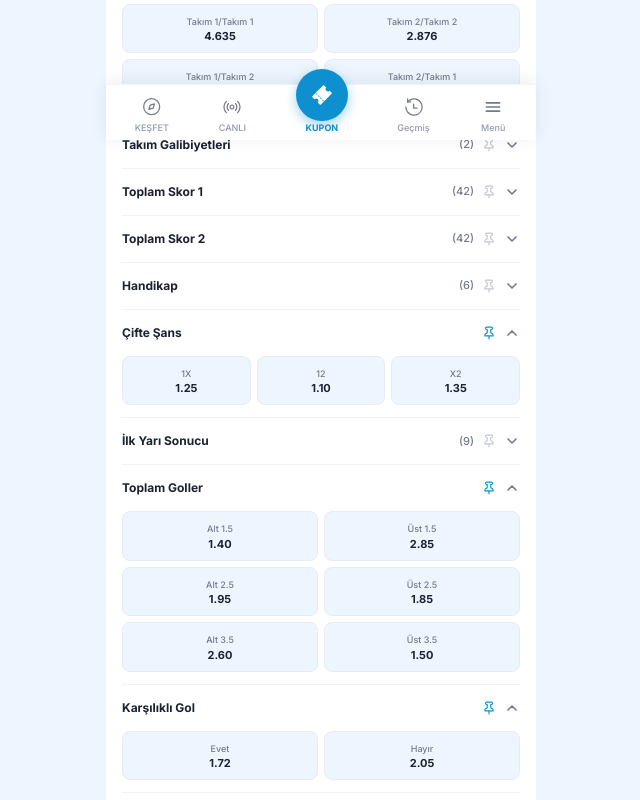
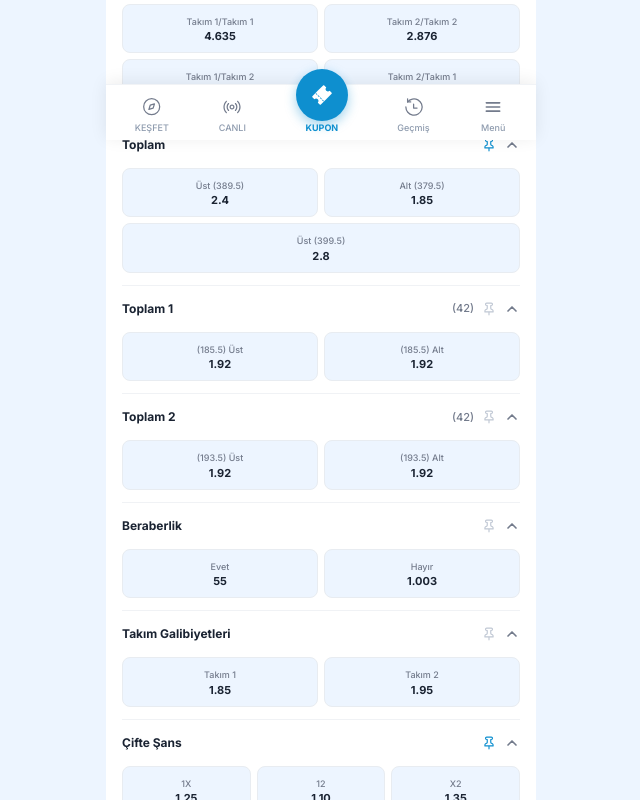
Before and after one commit to govindstallioni/betadonisapp, a Next.js app: page /match in a window 1280 px wide. Shown: the part 660-1460 px from the top of the page, without its empty margins (319-959 px from the left). Built offline with nearby package versions, Linux system fonts and the light colour scheme.

Commit message:
Update: MatchDetailScreen

```diff
--- a/src/components/MatchDetailScreen.tsx
+++ b/src/components/MatchDetailScreen.tsx
@@ -117,21 +117,20 @@ const defaultMatch = matchesData[0]
 
 // ── Static market data ─────────────────────────────────────────
 
-interface MarketRow {
-  label: string
-  value: string
-}
+interface MarketRow { label: string; value: string }
 
-interface MarketGroup {
+interface Market {
   title: string
+  tabs: number[]
   pinned?: boolean
   subCount?: number
   rows: MarketRow[][]
 }
 
-const markets: MarketGroup[] = [
+const allMarkets: Market[] = [
   {
     title: '1X2',
+    tabs: [0, 1],
     pinned: true,
     rows: [
       [
@@ -143,6 +142,7 @@ const markets: MarketGroup[] = [
   },
   {
     title: 'Toss Kazananı',
+    tabs: [0],
     pinned: true,
     rows: [
       [
@@ -153,6 +153,7 @@ const markets: MarketGroup[] = [
   },
   {
     title: 'Toss / Maç',
+    tabs: [0],
     pinned: true,
     rows: [
       [
@@ -166,27 +167,64 @@ const markets: MarketGroup[] = [
     ],
   },
   {
-    title: 'Takım Galibiyetleri',
-    subCount: 2,
-    rows: [],
+    title: 'Toplam',
+    tabs: [0, 1, 2],
+    pinned: true,
+    rows: [
+      [
+        { label: 'Üst (389.5)', value: '2.4' },
+        { label: 'Alt (379.5)', value: '1.85' },
+      ],
+      [
+        { label: 'Üst (399.5)', value: '2.8' },
+      ],
+    ],
   },
   {
-    title: 'Toplam Skor 1',
+    title: 'Toplam 1',
+    tabs: [0, 1, 2],
     subCount: 42,
-    rows: [],
+    rows: [
+      [
+        { label: '(185.5) Üst', value: '1.92' },
+        { label: '(185.5) Alt', value: '1.92' },
+      ],
+    ],
   },
   {
-    title: 'Toplam Skor 2',
+    title: 'Toplam 2',
+    tabs: [0, 1, 2],
     subCount: 42,
-    rows: [],
+    rows: [
+      [
+        { label: '(193.5) Üst', value: '1.92' },
+        { label: '(193.5) Alt', value: '1.92' },
+      ],
+    ],
   },
   {
-    title: 'Handikap',
-    subCount: 6,
-    rows: [],
+    title: 'Beraberlik',
+    tabs: [0, 1],
+    rows: [
+      [
+        { label: 'Evet', value: '55' },
+        { label: 'Hayır', value: '1.003' },
+      ],
+    ],
+  },
+  {
+    title: 'Takım Galibiyetleri',
+    tabs: [0],
+    rows: [
+      [
+        { label: 'Takım 1', value: '1.85' },
+        { label: 'Takım 2', value: '1.95' },
+      ],
+    ],
   },
   {
     title: 'Çifte Şans',
+    tabs: [0],
     pinned: true,
     rows: [
       [
@@ -197,31 +235,23 @@ const markets: MarketGroup[] = [
     ],
   },
   {
-    title: 'İlk Yarı Sonucu',
-    subCount: 9,
-    rows: [],
-  },
-  {
-    title: 'Toplam Goller',
-    pinned: true,
+    title: 'Handikap',
+    tabs: [0],
+    subCount: 6,
     rows: [
       [
-        { label: 'Alt 1.5', value: '1.40' },
-        { label: 'Üst 1.5', value: '2.85' },
+        { label: 'Takım 1 (-1.5)', value: '3.20' },
+        { label: 'Takım 2 (+1.5)', value: '1.32' },
       ],
       [
-        { label: 'Alt 2.5', value: '1.95' },
-        { label: 'Üst 2.5', value: '1.85' },
-      ],
-      [
-        { label: 'Alt 3.5', value: '2.60' },
-        { label: 'Üst 3.5', value: '1.50' },
+        { label: 'Takım 1 (+1.5)', value: '1.35' },
+        { label: 'Takım 2 (-1.5)', value: '3.10' },
       ],
     ],
   },
   {
     title: 'Karşılıklı Gol',
-    pinned: true,
+    tabs: [0],
     rows: [
       [
         { label: 'Evet', value: '1.72' },
@@ -230,9 +260,32 @@ const markets: MarketGroup[] = [
     ],
   },
   {
+    title: 'İlk Yarı Sonucu',
+    tabs: [0],
+    rows: [
+      [
+        { label: 'W1', value: '3.40' },
+        { label: 'X', value: '2.10' },
+        { label: 'W2', value: '2.60' },
+      ],
+    ],
+  },
+  {
     title: 'Doğru Skor',
+    tabs: [0],
     subCount: 28,
-    rows: [],
+    rows: [
+      [
+        { label: '1-0', value: '7.50' },
+        { label: '0-1', value: '6.00' },
+        { label: '1-1', value: '5.50' },
+      ],
+      [
+        { label: '2-0', value: '12.00' },
+        { label: '0-2', value: '10.00' },
+        { label: '2-1', value: '9.00' },
+      ],
+    ],
   },
 ]
 
@@ -257,10 +310,13 @@ export default function MatchDetailScreen({ matchId }: { matchId?: string }) {
 
   const [activeFilter, setActiveFilter] = useState(0)
   const [activeSubTab, setActiveSubTab] = useState(0)
+  const [sectionOpen, setSectionOpen] = useState(true)
   const [expandedMarkets, setExpandedMarkets] = useState<Set<number>>(
-    new Set(markets.map((m, i) => (m.rows.length > 0 ? i : -1)).filter(i => i >= 0))
+    new Set(allMarkets.map((m, i) => (m.rows.length > 0 ? i : -1)).filter(i => i >= 0))
   )
   const [selectedOdds, setSelectedOdds] = useState<Set<string>>(new Set())
+
+  const visibleMarkets = allMarkets.filter(m => m.tabs.includes(activeFilter))
 
   const toggleMarket = (i: number) => {
     setExpandedMarkets(prev => {
@@ -456,16 +512,17 @@ export default function MatchDetailScreen({ matchId }: { matchId?: string }) {
       </div>
 
       {/* ── Markets ── */}
-      <div className="px-4 pt-2 bg-white">
-        {markets.map((market, mi) => {
-          const isOpen = expandedMarkets.has(mi)
-          const hasContent = market.rows.length > 0
-
+      <div className="bg-white">
+        {activeFilter === 0 ? (
+          /* ─── All Markets: collapsible per-market sections ─── */
+          <div className="px-4 pt-2">
+            {visibleMarkets.map((market) => {
+              const globalIdx = allMarkets.indexOf(market)
+              const isOpen = expandedMarkets.has(globalIdx)
               return (
-            <div key={mi} className="border-b border-[#f0f2f5] last:border-b-0">
-              {/* Header */}
+                <div key={market.title} className="border-b border-[#f0f2f5] last:border-b-0">
                   <button
-                onClick={() => toggleMarket(mi)}
+                    onClick={() => toggleMarket(globalIdx)}
                     className="w-full flex items-center justify-between py-3.5"
                   >
                     <span className="text-[12px] font-bold text-[#1a2332]">{market.title}</span>
@@ -488,13 +545,12 @@ export default function MatchDetailScreen({ matchId }: { matchId?: string }) {
                     </div>
                   </button>
 
-              {/* Odds grid */}
-              {isOpen && hasContent && (
+                  {isOpen && market.rows.length > 0 && (
                     <div className="pb-3 flex flex-col gap-[6px]">
                       {market.rows.map((row, ri) => (
                         <div key={ri} className="flex gap-[6px]">
                           {row.map((odd, oi) => {
-                        const key = `${mi}-${ri}-${oi}`
+                            const key = `${globalIdx}-${ri}-${oi}`
                             const sel = selectedOdds.has(key)
                             return (
                               <button
@@ -523,6 +579,62 @@ export default function MatchDetailScreen({ matchId }: { matchId?: string }) {
               )
             })}
           </div>
+        ) : (
+          /* ─── Popular / Total: "Regular time" collapsible group with flat market labels ─── */
+          <>
+            <button
+              onClick={() => setSectionOpen(!sectionOpen)}
+              className="w-full flex items-center justify-between px-4 py-3 border-b border-[#f0f2f5]"
+            >
+              <span className="text-[13px] font-bold text-[#1a2332]">Normal Süre</span>
+              <svg
+                width="18" height="18" viewBox="0 0 24 24" fill="none" stroke="#737B8C" strokeWidth="2.5" strokeLinecap="round" strokeLinejoin="round"
+                className={`transition-transform duration-200 ${sectionOpen ? 'rotate-180' : ''}`}
+              >
+                <path d="m6 9 6 6 6-6" />
+              </svg>
+            </button>
+
+            {sectionOpen && (
+              <div className="px-4 pt-1 pb-3">
+                {visibleMarkets.map((market, mi) => (
+                  <div key={market.title} className="mt-3 first:mt-2">
+                    <p className="text-[12px] font-bold text-[#1a2332] mb-2">{market.title}</p>
+                    <div className="flex flex-col gap-[6px]">
+                      {market.rows.map((row, ri) => (
+                        <div key={ri} className="flex gap-[6px]">
+                          {row.map((odd, oi) => {
+                            const key = `p-${activeFilter}-${mi}-${ri}-${oi}`
+                            const sel = selectedOdds.has(key)
+                            return (
+                              <button
+                                key={oi}
+                                onClick={() => toggleOdd(key)}
+                                className={`flex-1 rounded-lg py-[10px] px-3 flex flex-col items-center gap-[3px] transition-all active:scale-[0.97] ${
+                                  sel
+                                    ? 'bg-[#0E8FCF] border border-[#0E8FCF] shadow-[0_2px_8px_rgba(14,143,207,0.3)]'
+                                    : 'bg-[#edf5ff] border border-[#e8ecf1] hover:border-[#c8d8e8]'
+                                }`}
+                              >
+                                <span className={`text-[9px] font-medium ${sel ? 'text-white/70' : 'text-[#737B8C]'}`}>
+                                  {odd.label}
+                                </span>
+                                <span className={`text-[11px] font-bold leading-none ${sel ? 'text-white' : 'text-[#1a2332]'}`}>
+                                  {odd.value}
+                                </span>
+                              </button>
+                            )
+                          })}
+                        </div>
+                      ))}
+                    </div>
+                  </div>
+                ))}
+              </div>
+            )}
+          </>
+        )}
+      </div>
 
     </div>
   )
```
Lines whose indentation alone changed are shown as unchanged.
